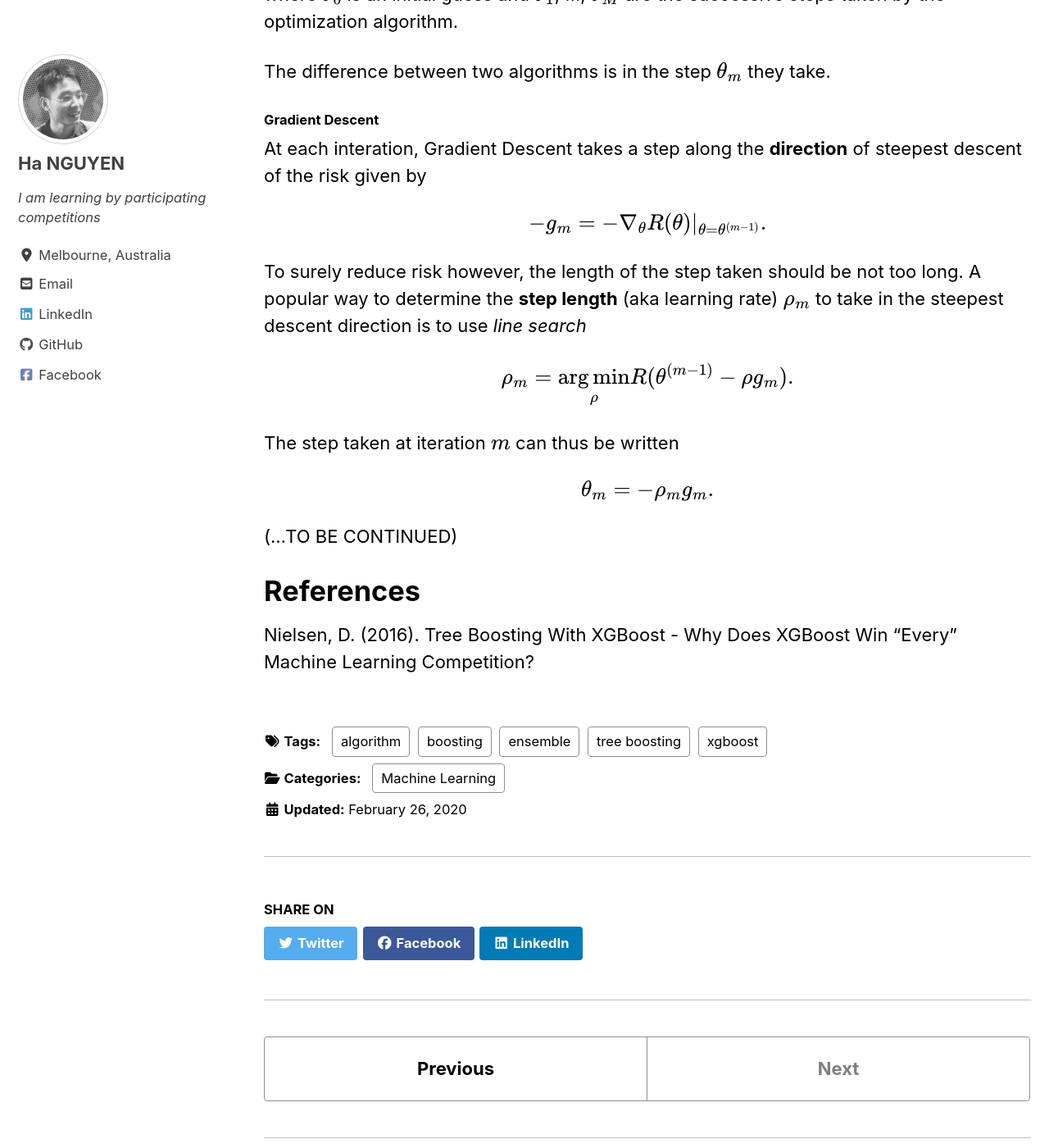
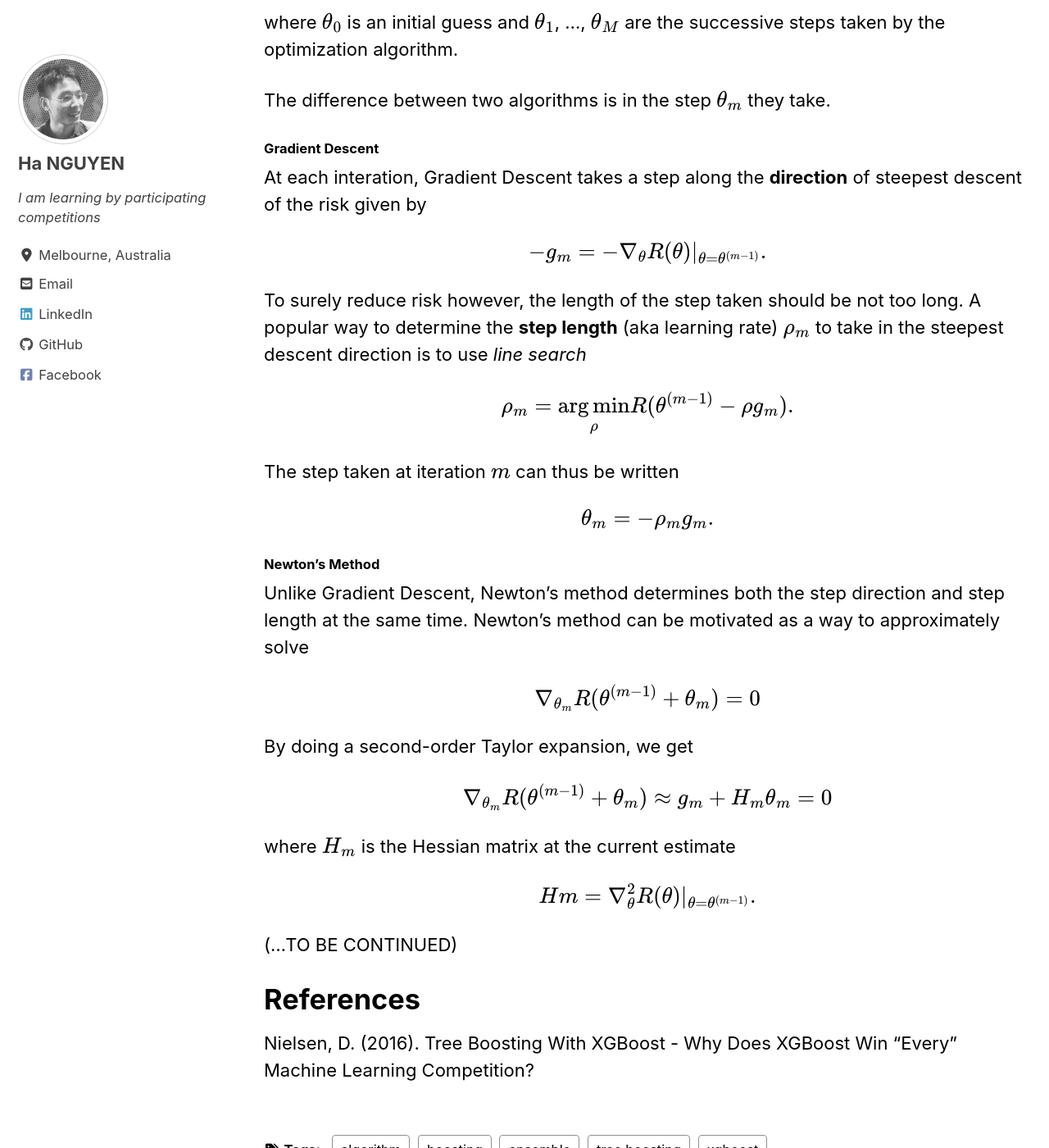
Before and after one commit to datasciblog/datasciblog.github.io, a Jekyll site: the page built from _posts/2020-02-26-tree-boosting-03.md, in a window 1280 px wide and 1400 px high, scrolled down 7124 px. Shown: the whole window at 82% size. Built offline with Jekyll 4.4.1, drawn with Linux system fonts in a browser that asks for light colours; cached includes are drawn as plain includes; nearby versions of some CDN libraries; formulas are drawn with MathJax 3; some of the changed text lies outside the part shown.

Commit message:
Update 2020-02-26-tree-boosting-03.md

```diff
--- a/_posts/2020-02-26-tree-boosting-03.md
+++ b/_posts/2020-02-26-tree-boosting-03.md
@@ -170,7 +170,7 @@ The difference between two algorithms is in the step $\theta_m$ they take.
 
 At each interation, Gradient Descent takes a step along the **direction** of steepest descent of the risk given by
 
-$$−g_m = −\nabla_θ R(\theta)|_{\theta=\theta^{(m−1)}}.$$
+$$−g_m = −\nabla_\theta R(\theta)|_{\theta=\theta^{(m−1)}}.$$
 
 To surely reduce risk however, the length of the step taken should be not too long. A popular way to determine the **step length** (aka learning rate) $\rho_m$ to take in the steepest descent direction is to use *line search*
 
@@ -180,7 +180,19 @@ The step taken at iteration $m$ can thus be written
 
 $$\theta_m = −\rho_m g_m.$$
 
+#### Newton’s Method
 
+Unlike Gradient Descent, Newton’s method determines both the step direction and step length at the same time. Newton’s method can be motivated as a way to approximately solve
+
+$$\nabla_{θ_m} R(\theta^{(m−1)} + θ_m) = 0$$
+
+By doing a second-order Taylor expansion, we get
+
+$$\nabla_{θ_m} R(\theta^{(m−1)} + θ_m) \approx g_m + H_m \theta_m = 0$$
+
+where $H_m$ is the Hessian matrix at the current estimate
+
+$$Hm = \nabla_{\theta}^2 R(\theta)|_{\theta=\theta^{(m−1)}}.$$
 
 (...TO BE CONTINUED)
 
```
